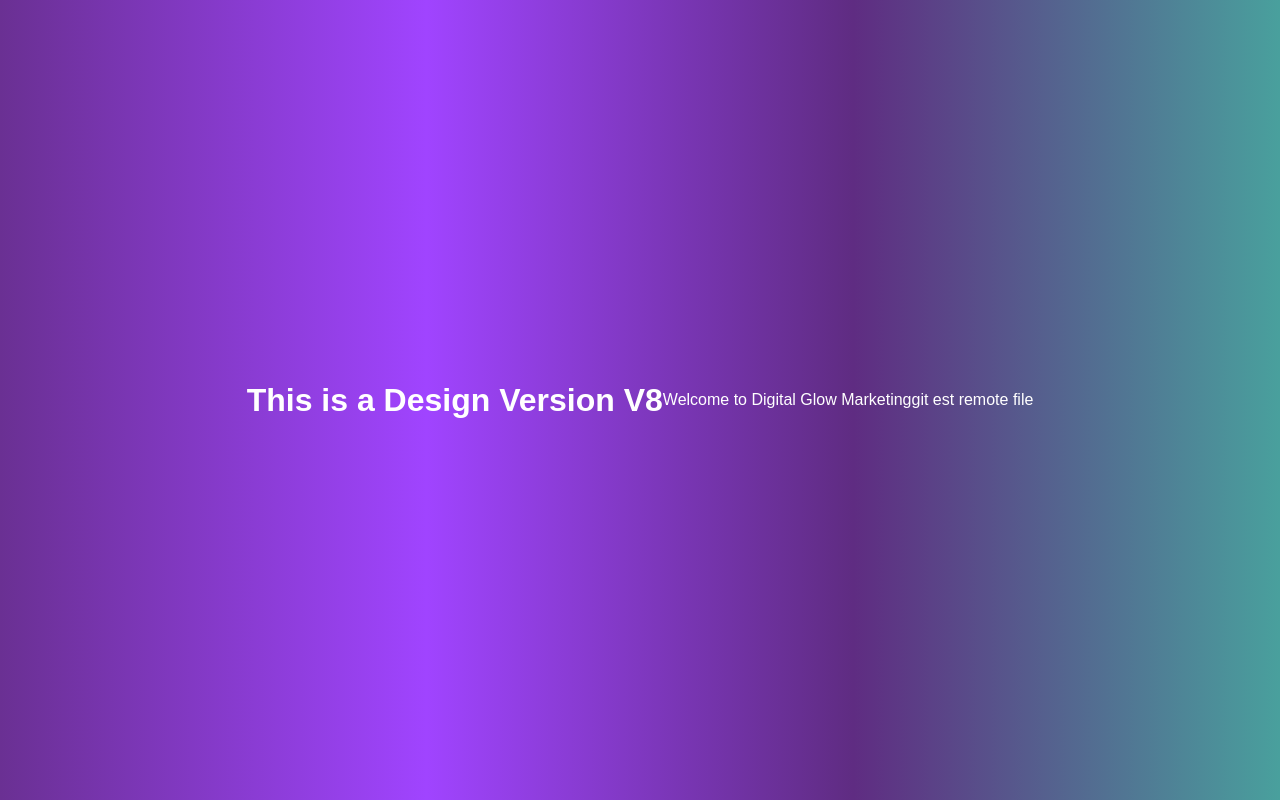
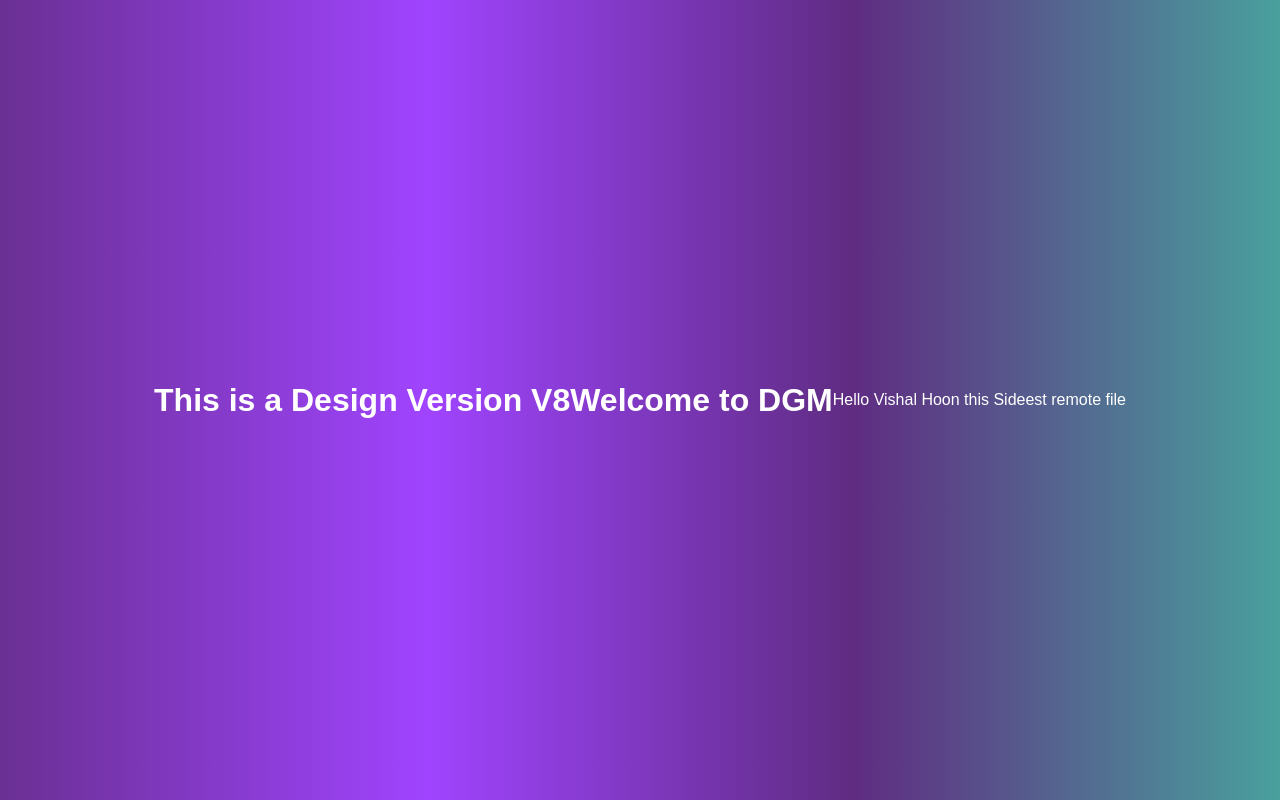
Before and after one commit to VishalHoon01/myrepo, a plain HTML site: page index.html in a window 1280 px wide. Drawn offline with Linux system fonts and the light colour scheme.

Commit message:
delete old

```diff
--- a/index.html
+++ b/index.html
@@ -11,9 +11,10 @@
 
 <body>
     <h1>This is a Design Version V8</h1>
-    <p>Welcome to Digital Glow Marketing</p>
+    <h1>Welcome to DGM</h1>
+    <p> Hello Vishal Hoon this Side</p>
 </body>
 
-</html>git
+</html>
 
 est remote file
```
